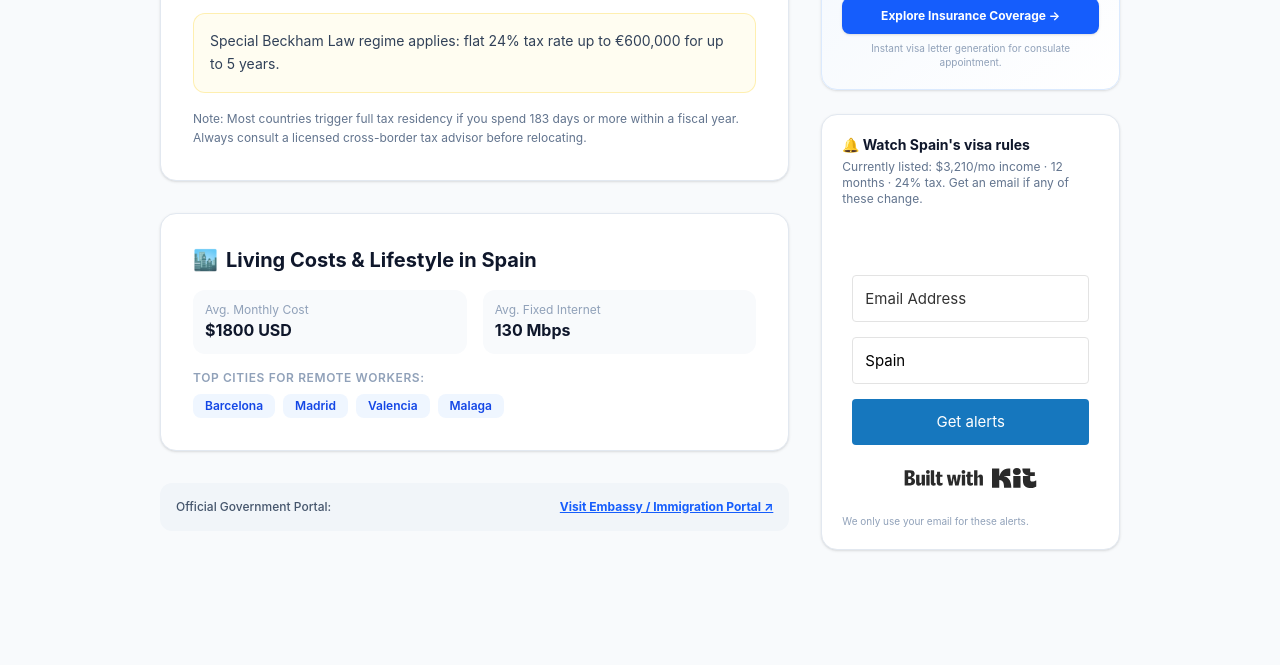
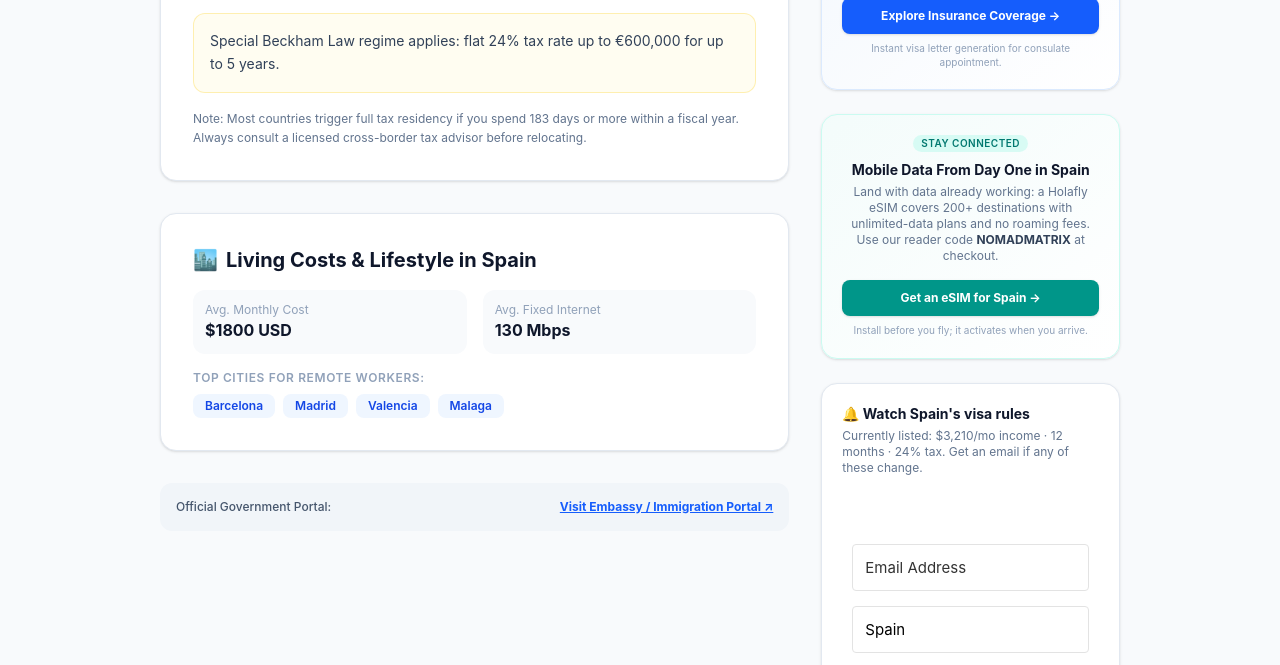
Before and after one commit to yuansent/nomad-matrix, an Astro site: page /visa/spain in a window 1280 px wide. Shown: the part 962-1627 px from the top of the page. Built offline with nearby package versions, Linux system fonts and the light colour scheme; Astro itself is replaced by a stand-in of ours.

Commit message:
Add Holafly eSIM card to visa page sidebar

```diff
--- a/src/pages/visa/[id].astro
+++ b/src/pages/visa/[id].astro
@@ -202,6 +202,17 @@ const faqSchema = {
           </a>
           <p class="text-[10px] text-slate-400 mt-2">Instant visa letter generation for consulate appointment.</p>
         </div>
+
+        <!-- eSIM Ad Slot (Holafly) -->
+        <div class="border border-teal-100 bg-gradient-to-br from-teal-50/60 to-white rounded-2xl p-5 text-center text-xs shadow-sm">
+          <span class="text-[10px] font-semibold text-teal-700 bg-teal-100/70 px-2 py-0.5 rounded-full uppercase tracking-wider inline-block mb-2">Stay Connected</span>
+          <p class="font-bold text-slate-900 text-sm mb-1">Mobile Data From Day One in {country.name}</p>
+          <p class="text-slate-500 mb-4">Land with data already working: a Holafly eSIM covers 200+ destinations with unlimited-data plans and no roaming fees. Use our reader code <span class="font-bold text-slate-700">NOMADMATRIX</span> at checkout.</p>
+          <a href="https://holafly.sjv.io/c/8333045/2006335/24764" target="_blank" rel="noopener sponsored" class="inline-block w-full py-2.5 bg-teal-600 hover:bg-teal-700 text-white font-bold rounded-lg shadow-sm transition">
+            Get an eSIM for {country.name} →
+          </a>
+          <p class="text-[10px] text-slate-400 mt-2">Install before you fly; it activates when you arrive.</p>
+        </div>
         <!-- Visa Change Alerts (Kit) -->
         <div class="bg-white border border-slate-200 rounded-2xl p-5 shadow-sm">
           <p class="font-bold text-slate-900 text-sm mb-1">🔔 Watch {country.name}'s visa rules</p>
```
